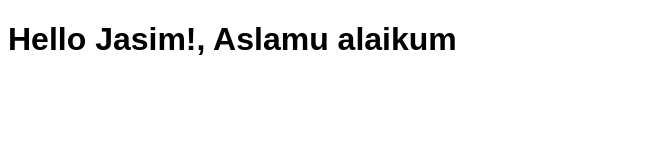
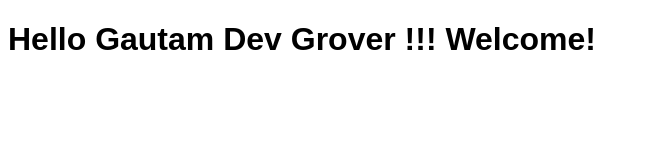
Before and after one commit to gautamdevgrover/simple-jenkins-pipeline, a plain HTML site: page index.html in a window 1280 px wide. Shown: the whole page, without its empty margins (0-646 px from the left). Drawn offline with Linux system fonts and the light colour scheme.

Commit message:
changed name on webserver

```diff
--- a/index.html
+++ b/index.html
@@ -2,6 +2,6 @@
 <html>
   <head><meta charset="utf-8"><title>Hello</title></head>
   <body>
-    <h1 style="font-family: Arial, sans-serif;">Hello Jasim!, Aslamu alaikum</h1>
+    <h1 style="font-family: Arial, sans-serif;">Hello Gautam Dev Grover !!! Welcome!</h1>
   </body>
 </html>
```
